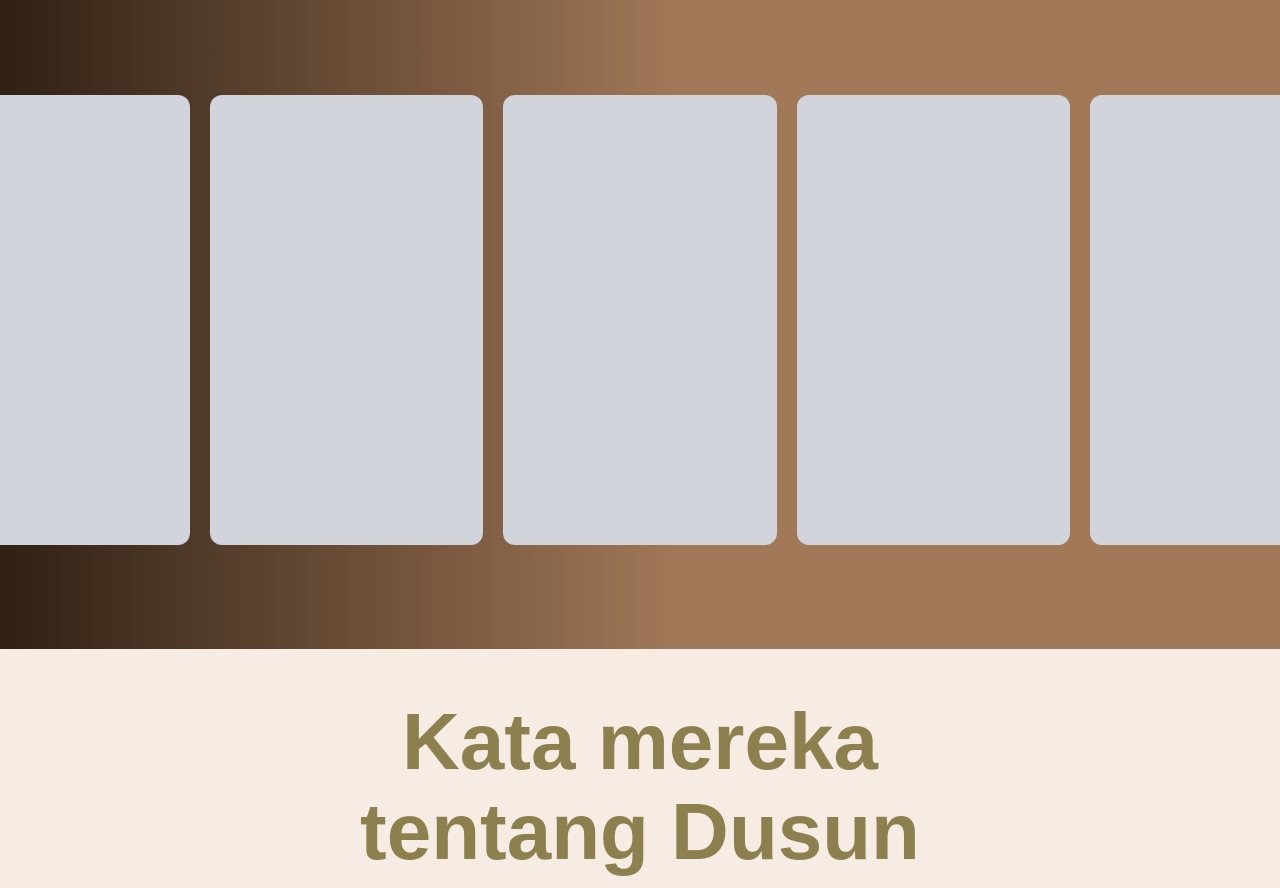
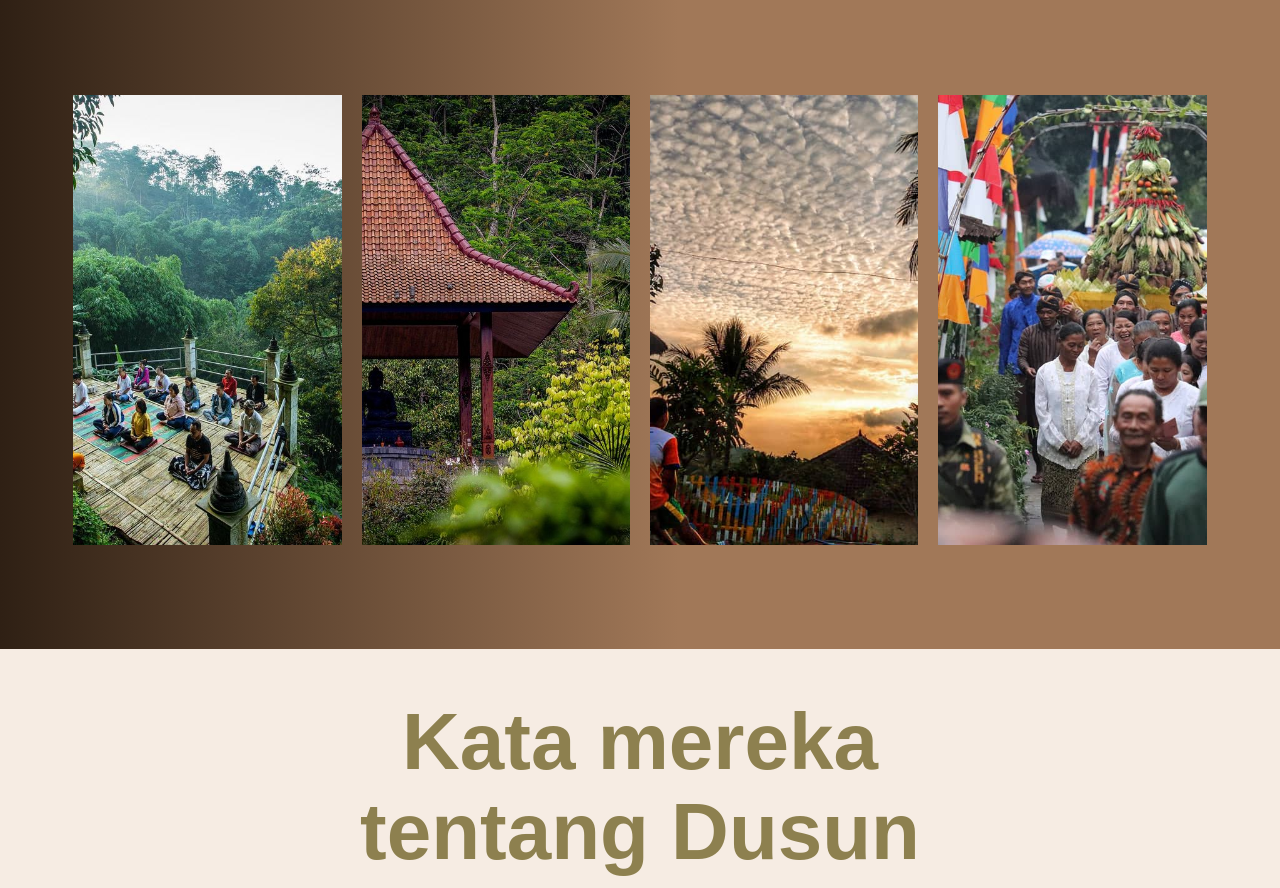
Before and after one commit to DesaBinaan-KMBUI/seputarkrecek-2024, a Next.js app: page / in a window 1280 px wide. Shown: the part 1729-2617 px from the top of the page. Built offline with nearby package versions, Linux system fonts and the light colour scheme; a web font is replaced by a local one.

Commit message:
added landmark

```diff
--- a/src/components/Landmark/card.tsx
+++ b/src/components/Landmark/card.tsx
@@ -1,3 +1,5 @@
+import Image from "next/image";
+
 export default function LandmarkCard() {
   return (
     <div className="flex justify-center items-center p-4 md:p-10 ">
@@ -5,18 +7,25 @@ export default function LandmarkCard() {
         className="flex justify-center items-center pb-20
                       flex-wrap md:flex-nowrap px-4 md:px-40 gap-8 md:gap-5 w-1/2 xl:w-2/3"
       >
-        <CardElement />
-        <CardElement />
-        <CardElement />
-        <CardElement />
-        <CardElement />
+        <CardElement url="/images/Hero2.jpg" />
+        <CardElement url="/images/Hero3.jpg" />
+        <CardElement url="/images/Hero4.jpg" />
+        <CardElement url="/images/Hero5.jpg" />
       </div>
     </div>
   );
 }
 
-function CardElement() {
+function CardElement({ url }: { url: string }) {
   return (
-    <div className="cursor-pointer rounded-xl  w-[350px] md:w-[350px] lg:w-[450px] shrink hover:shrink-0 transition-all h-[200px] sm:h-[300px] md:h-[400px] lg:h-[450px] bg-gray-300"></div>
+    <div className="relative cursor-pointer rounded-xl flex w-[350px] md:w-[350px] lg:w-[450px] shrink hover:shrink-0 transition-all h-[200px] sm:h-[300px] md:h-[400px] lg:h-[450px] bg-gray-300">
+      <Image
+        src={url}
+        width={500}
+        height={1000}
+        alt="img"
+        className="w-full absolute top-0 left-0 h-full object-cover object-center"
+      />
+    </div>
   );
 }
```
